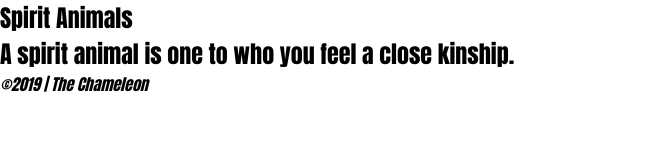
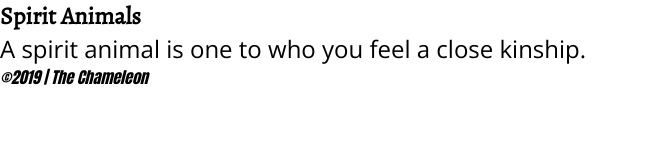
Before and after one commit to jlever02/Lesson05-3-external-fonts, a plain HTML site: page index.html in a window 1280 px wide. Shown: the whole page, without its empty margins (0-648 px from the left). Drawn offline with nearby package versions, Linux system fonts and the light colour scheme.

Commit message:
Adding external fonts

```diff
--- a/index.html
+++ b/index.html
@@ -3,7 +3,9 @@
   <head>
     <meta charset="utf-8">
 
-    <title>Lesson 05-2 Font Properties</title>
+    <title>Lesson 05-3 External Fonts</title>
+    <!-- <link href="https://fonts.googleapis.com/css?family=Alegreya|Open+Sans" rel="stylesheet"> -->
+
     <link rel="stylesheet" type="text/css" href="styles/stylesheet.css">
 
   </head>
--- a/styles/stylesheet.css
+++ b/styles/stylesheet.css
@@ -1,3 +1,5 @@
+@import url('https://fonts.googleapis.com/css?family=Alegreya|Open+Sans');
+
 *{
 	box-sizing: border-box;
   margin: 0;
@@ -6,8 +8,8 @@
 body {
   font-family: impact, "Times New Roman", Times, serif;
 }
-section .h1 {
-
+section h1 {
+	font-family: 'Alegreya', serif;
 }
 
 section {
@@ -16,6 +18,7 @@ section {
 article p {
   font-weight:100;
   font-size:150%;
+	font-family: 'Open Sans', sans-serif;
 }
 
 footer {
--- a/stylesheet.css
+++ /dev/null
@@ -1,24 +0,0 @@
-*{
-	box-sizing: border-box;
-  margin: 0;
-  padding: 0;
-}
-body {
-  font-family: impact, "Times New Roman", Times, serif;
-}
-section .h1 {
-
-}
-
-section {
-
-}
-article p {
-  font-weight:100;
-  font-size:150%;
-}
-
-footer {
-  font-weight: bold;
-  font-style:italic;
-}
```
